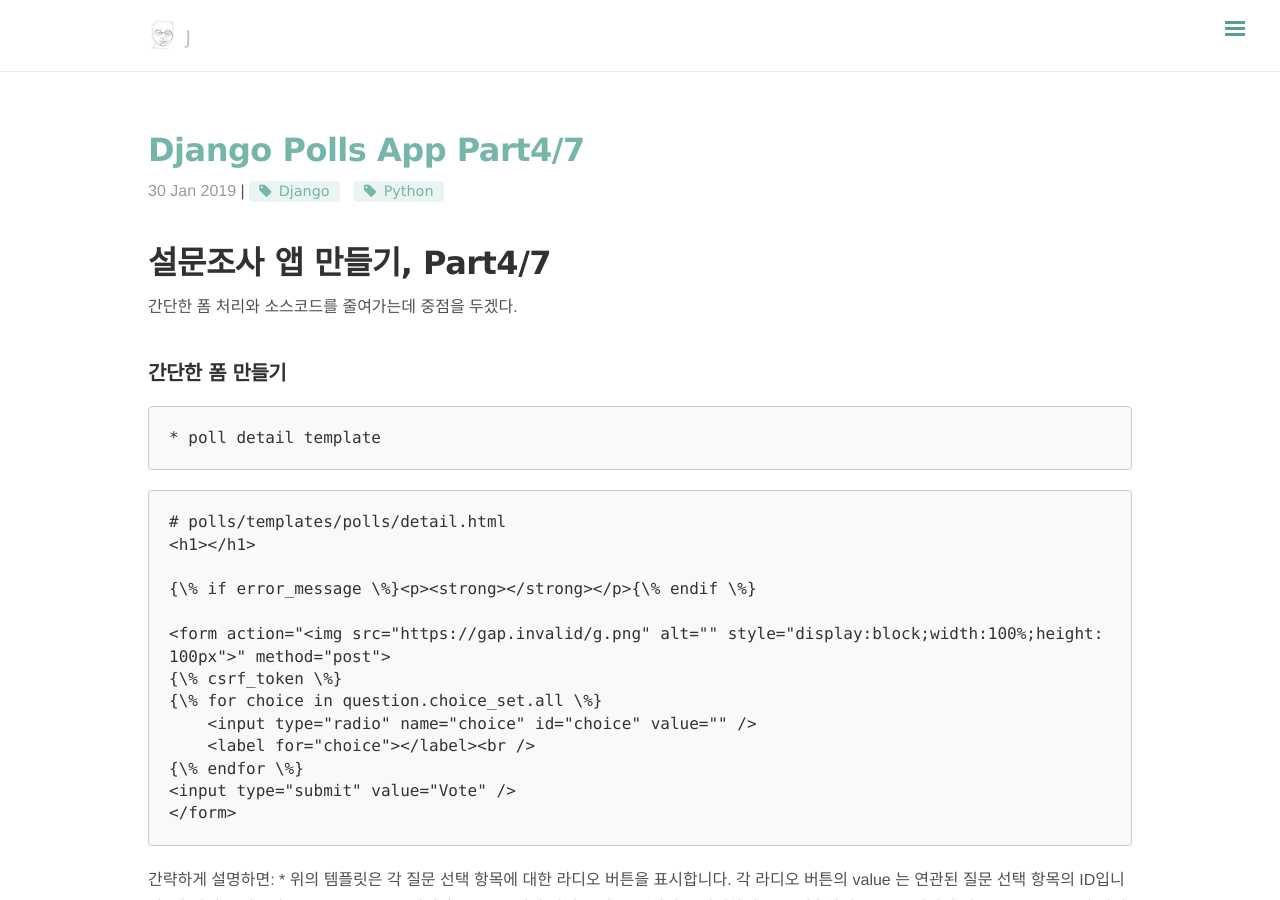
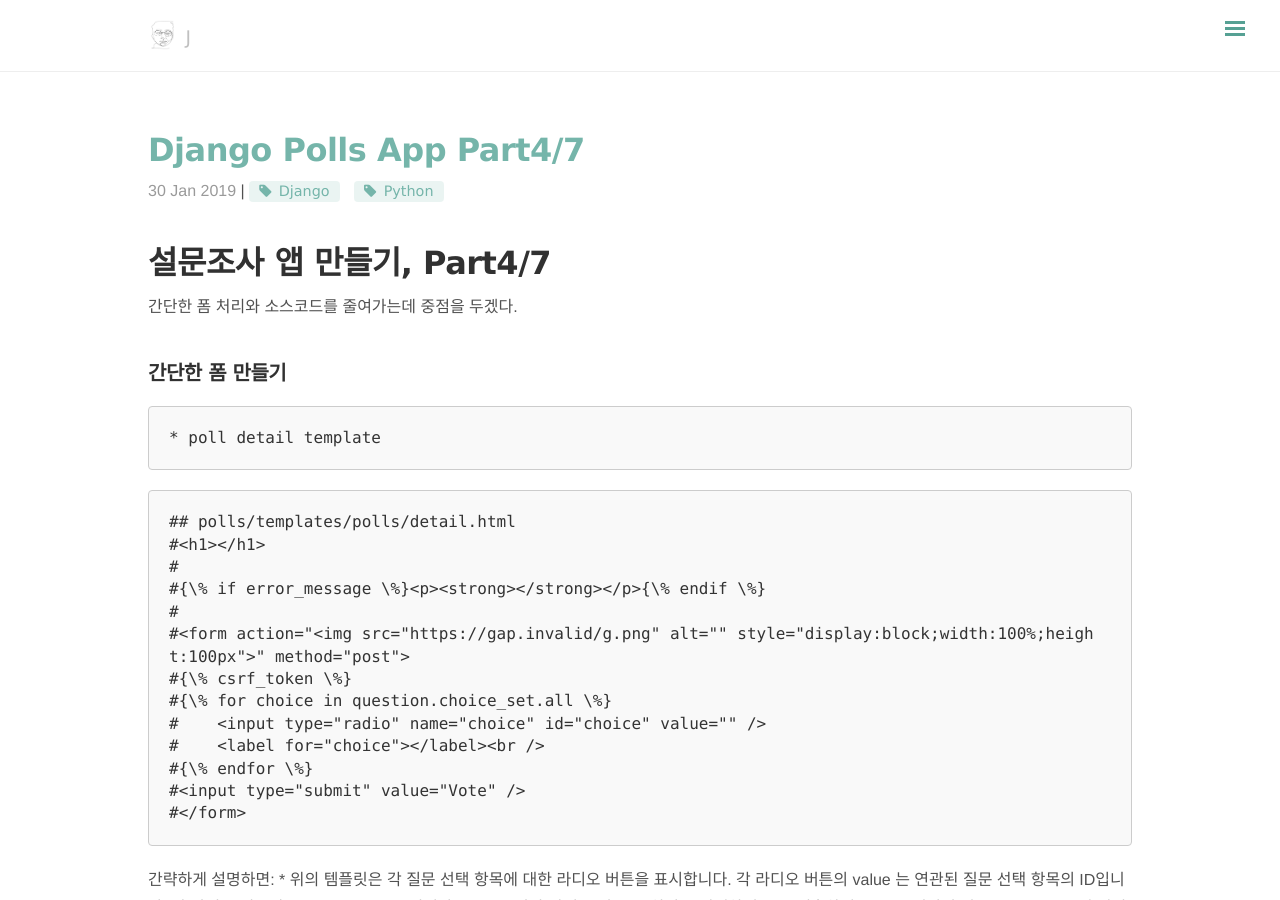
Before and after one commit to JimBae/JimBae.github.io, a Jekyll site: the page built from _posts/django/2019-01-30-django-polls-app-04.md, in a window 1280 px wide and 900 px high. Built offline with Jekyll 4.4.1, drawn with Linux system fonts in a browser that asks for light colours; nearby versions of some CDN libraries.

Commit message:
Debug: post

```diff
--- a/_posts/django/2019-01-30-django-polls-app-04.md
+++ b/_posts/django/2019-01-30-django-polls-app-04.md
@@ -13,19 +13,19 @@ tag: [Django, Python]
     * poll detail template
 
 ~~~
-# polls/templates/polls/detail.html
-<h1>{{ question.question_text }}</h1>
-
-{\% if error_message \%}<p><strong>{{ error_message }}</strong></p>{\% endif \%}
-
-<form action="{% url 'polls:vote' question.id %}" method="post">
-{\% csrf_token \%}
-{\% for choice in question.choice_set.all \%}
-    <input type="radio" name="choice" id="choice{{ forloop.counter }}" value="{{ choice.id }}" />
-    <label for="choice{{ forloop.counter }}">{{ choice.choice_text }}</label><br />
-{\% endfor \%}
-<input type="submit" value="Vote" />
-</form>
+## polls/templates/polls/detail.html
+#<h1>{{ question.question_text }}</h1>
+#
+#{\% if error_message \%}<p><strong>{{ error_message }}</strong></p>{\% endif \%}
+#
+#<form action="{% url 'polls:vote' question.id %}" method="post">
+#{\% csrf_token \%}
+#{\% for choice in question.choice_set.all \%}
+#    <input type="radio" name="choice" id="choice{{ forloop.counter }}" value="{{ choice.id }}" />
+#    <label for="choice{{ forloop.counter }}">{{ choice.choice_text }}</label><br />
+#{\% endfor \%}
+#<input type="submit" value="Vote" />
+#</form>
 ~~~
 
 간략하게 설명하면:
```
